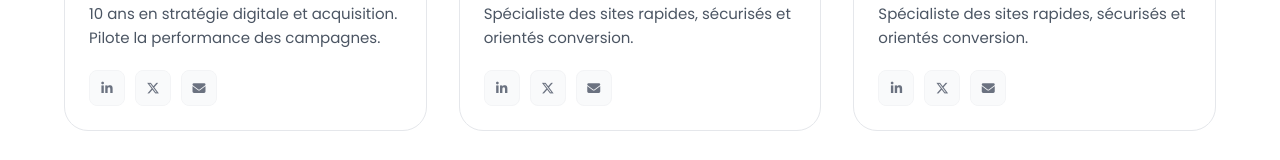
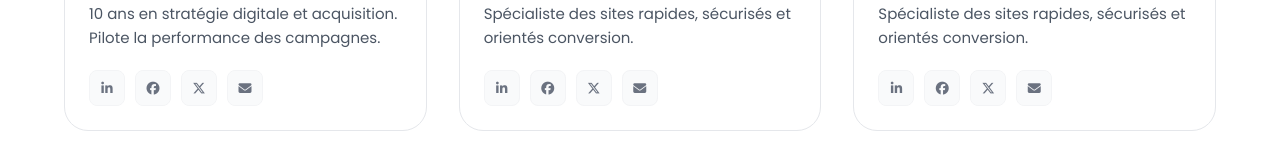
Before and after one commit to emerussoglo/ondigital, a Next.js app: page /equipe in a window 1280 px wide. Shown: the part 762-922 px from the top of the page. Built offline with nearby package versions, Linux system fonts and the light colour scheme.

Commit message:
first new

```diff
--- a/src/app/equipe/page.tsx
+++ b/src/app/equipe/page.tsx
@@ -9,6 +9,7 @@ interface Member {
   image: string;
   description: string;
   linkedin: string;
+  facebook: string;
   twitter: string;
   email: string;
 }
@@ -22,6 +23,7 @@ export default function EquipePage() {
       image: "/img/thomas.jpeg",
       description: "10 ans en stratégie digitale et acquisition. Pilote la performance des campagnes.",
       linkedin: "#",
+      facebook: "https://www.facebook.com/profile.php?id=61580999084062",
       twitter: "#",
       email: "mailto:thomas@ondigital.bj"
     },
@@ -31,7 +33,8 @@ export default function EquipePage() {
       badge: "DÉVELOPPEMENT WEB",
       image: "/img/emerus.jpeg",
       description: "Spécialiste des sites rapides, sécurisés et orientés conversion.",
-      linkedin: "#",
+      linkedin: "https://www.linkedin.com/in/em%C3%A9rus-soglo-396aba3b9/",
+      facebook: "https://www.facebook.com/eme.lux.8609",
       twitter: "#",
       email: "mailto:emerussoglo@gmail.com"
     },
@@ -41,9 +44,10 @@ export default function EquipePage() {
       badge: "DÉVELOPPEMENT WEB",
       image: "/img/jovis.jpeg",
       description: "Spécialiste des sites rapides, sécurisés et orientés conversion.",
-      linkedin: "#",
+      linkedin: "https://www.linkedin.com/in/jovisleprinceyayi/",
+      facebook: "https://www.facebook.com/jovis.yayi.2025",
       twitter: "#",
-      email: "mailto:emerussoglo@gmail.com"
+      email: "mailto:yayijovisleprince@gmail.com"
     },
     {
       name: "TODAN Carlos",
@@ -52,6 +56,7 @@ export default function EquipePage() {
       image: "/img/carlos.jpeg",
       description: "Identités visuelles et supports graphiques pour des marques qui marquent.",
       linkedin: "#",
+      facebook: "https://www.facebook.com/carlos.todan",
       twitter: "#",
       email: "mailto:carlos@ondigital.bj"
     }
@@ -101,6 +106,9 @@ export default function EquipePage() {
                   <a href={member.linkedin} className="member-social-btn">
                     <i className="fa-brands fa-linkedin-in"></i>
                   </a>
+                  <a href={member.facebook} className="member-social-btn">
+                    <i className="fa-brands fa-facebook"></i>
+                  </a>
                   <a href={member.twitter} className="member-social-btn">
                     <i className="fa-brands fa-x-twitter"></i>
                   </a>
```
